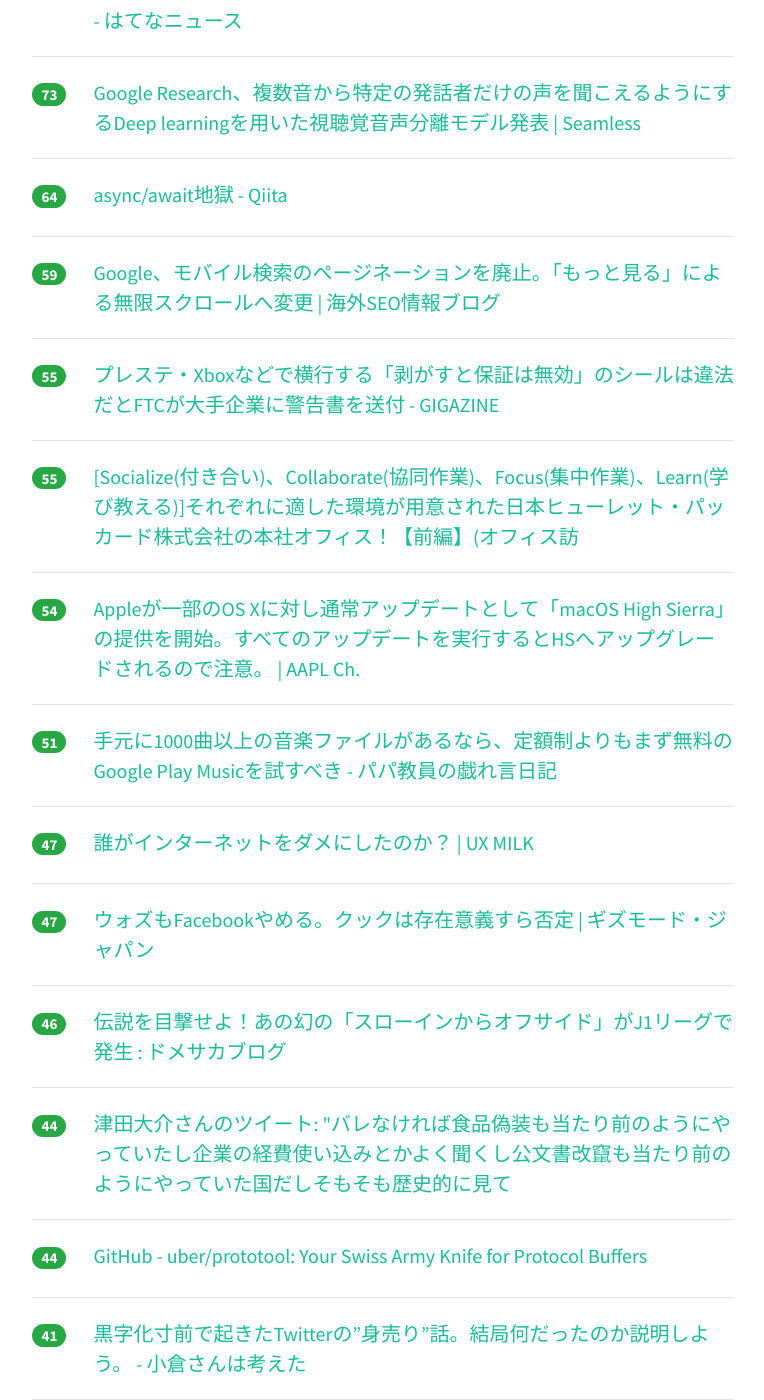
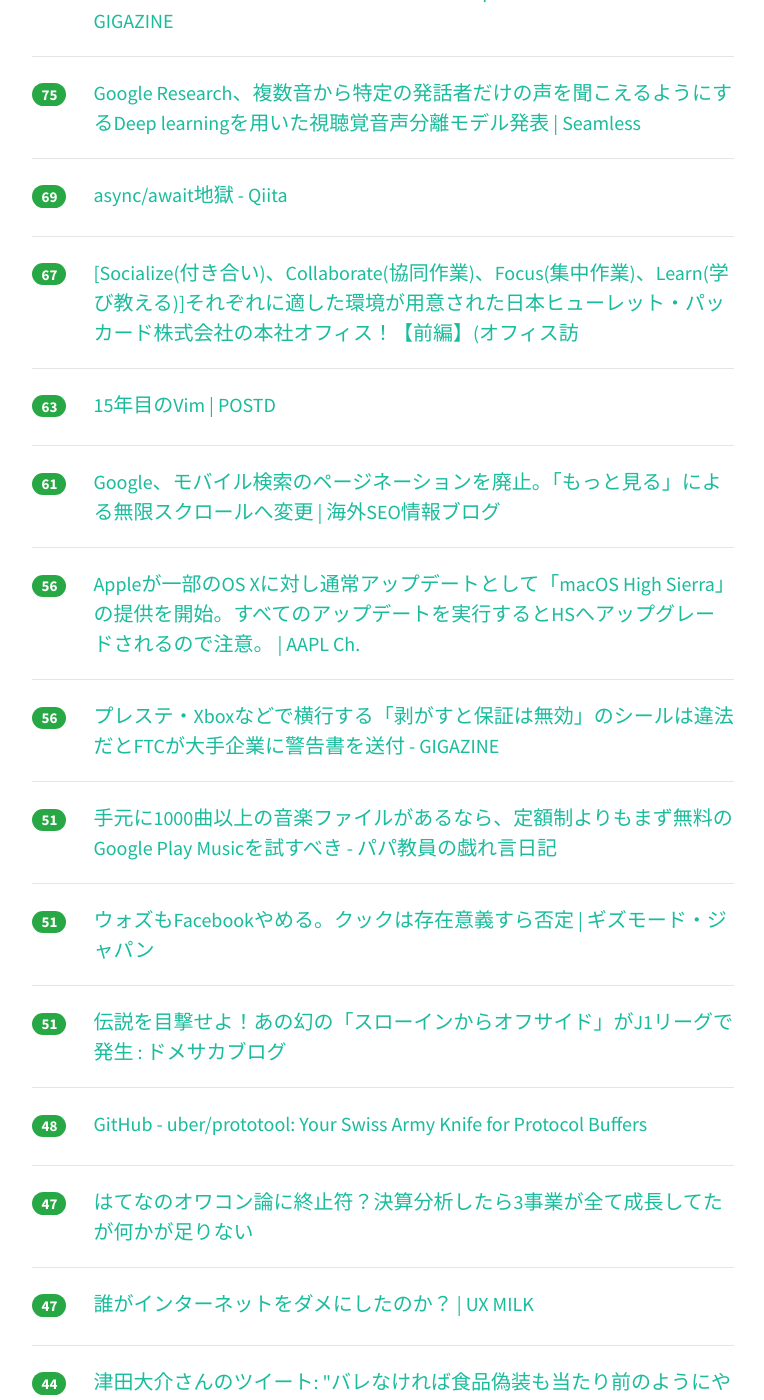
Before and after one commit to yatta47/hatena-matome-site, a Jekyll site: the page built from _posts/2018-04-12-hatena.md, in a window 1280 px wide and 1400 px high, scrolled down 1462 px. Shown: the whole window, without its empty margins (290-1054 px from the left). Built offline with Jekyll 4.4.1, drawn with Linux system fonts in a browser that asks for light colours; nearby versions of some CDN libraries; some of the changed text lies outside the part shown.

Commit message:
Updated 2018-04-12

```diff
--- a/_posts/2018-04-12-hatena.md
+++ b/_posts/2018-04-12-hatena.md
@@ -1,33 +1,33 @@
 ---
 layout: post
 title:  "2018-04-12 はてぶIT"
-date:   2018-04-12 22:02:14
+date:   2018-04-12 23:02:23
 tags: [it-hotentry]
 ---
-55 件のデータあり
+57 件のデータあり
 
 <hr><div class="row">
-<div class="col-1"><span class="badge badge-pill badge-success h2">579</span></div>
+<div class="col-1"><span class="badge badge-pill badge-success h2">589</span></div>
 <div class="col-11"><a href='http://www.publickey1.jp/blog/18/mozillawebassembly_studiocrustassemblyscriptide.html' target='_blank'>Mozillaが「WebAssembly Studio」発表。C/Rust/AssemblyScript対応のオンラインIDE － Publickey</a></div>
 </div>
 <hr>
 <div class="row">
-<div class="col-1"><span class="badge badge-pill badge-success h2">253</span></div>
+<div class="col-1"><span class="badge badge-pill badge-success h2">295</span></div>
+<div class="col-11"><a href='https://qiita.com/aoshirobo/items/32deb45cb8c8b87d65a4' target='_blank'>システムで「性別」の情報を扱う前に知っておくべきこと - Qiita</a></div>
+</div>
+<hr>
+<div class="row">
+<div class="col-1"><span class="badge badge-pill badge-success h2">258</span></div>
 <div class="col-11"><a href='http://lab.astamuse.co.jp/entry/2018/04/11/114500' target='_blank'>PWAの将来性についての考察 - astamuse Lab</a></div>
 </div>
 <hr>
 <div class="row">
-<div class="col-1"><span class="badge badge-pill badge-success h2">211</span></div>
+<div class="col-1"><span class="badge badge-pill badge-success h2">221</span></div>
 <div class="col-11"><a href='https://jp.techcrunch.com/2018/04/12/2018-04-11-google-sheets-gets-macros/' target='_blank'>Googleのスプレッドシートにマクロが来た――G Suiteツールにメジャーアップデート | TechCrunch Japan</a></div>
 </div>
 <hr>
 <div class="row">
-<div class="col-1"><span class="badge badge-pill badge-success h2">184</span></div>
-<div class="col-11"><a href='https://qiita.com/aoshirobo/items/32deb45cb8c8b87d65a4' target='_blank'>システムで「性別」の情報を扱う前に知っておくべきこと - Qiita</a></div>
-</div>
-<hr>
-<div class="row">
-<div class="col-1"><span class="badge badge-pill badge-success h2">157</span></div>
+<div class="col-1"><span class="badge badge-pill badge-success h2">167</span></div>
 <div class="col-11"><a href='http://studio-andy.hatenablog.com/entry/codesandbox-vue' target='_blank'>君は2クリックでVue appを立ち上げたことがあるか!!<CodeSandboxを世の中に広めなければと思った件> - Studio Andy</a></div>
 </div>
 <hr>
@@ -37,12 +37,12 @@ tags: [it-hotentry]
 </div>
 <hr>
 <div class="row">
-<div class="col-1"><span class="badge badge-pill badge-success h2">122</span></div>
+<div class="col-1"><span class="badge badge-pill badge-success h2">125</span></div>
 <div class="col-11"><a href='https://gigazine.net/news/20180412-html5-particle-develop/' target='_blank'>無料で商用利用も可能なパーティクル表現が作れるHTML5製のデザインツール「Particle Develop」 - GIGAZINE</a></div>
 </div>
 <hr>
 <div class="row">
-<div class="col-1"><span class="badge badge-pill badge-success h2">110</span></div>
+<div class="col-1"><span class="badge badge-pill badge-success h2">121</span></div>
 <div class="col-11"><a href='https://geek-out.jp/column/entry/2018/04/12/110000' target='_blank'>「なるんだ！」を実現する「逆算」のキャリア設計 ─ 野球エンジニアへの挑戦 - GeekOut</a></div>
 </div>
 <hr>
@@ -52,43 +52,48 @@ tags: [it-hotentry]
 </div>
 <hr>
 <div class="row">
+<div class="col-1"><span class="badge badge-pill badge-success h2">80</span></div>
+<div class="col-11"><a href='http://hatenanews.com/articles/2018/04/12/110000' target='_blank'>社員はほとんどエンジニア！ 東京・仙台・北九州・鯖江の4拠点で「エンジニアの幸せな働き方」を追求するメンバーズエッジの開発スタイル - はてなニュース</a></div>
+</div>
+<hr>
+<div class="row">
 <div class="col-1"><span class="badge badge-pill badge-success h2">76</span></div>
 <div class="col-11"><a href='https://gigazine.net/news/20180411-stripe-saas-formula/' target='_blank'>「なぜSaaSは世界中に広がるのか？」「SaaSの販売モデル」「SaaSの基本方程式」など成功に導くための方法をStripeがまとめて公開中 - GIGAZINE</a></div>
 </div>
 <hr>
 <div class="row">
-<div class="col-1"><span class="badge badge-pill badge-success h2">74</span></div>
-<div class="col-11"><a href='http://hatenanews.com/articles/2018/04/12/110000' target='_blank'>社員はほとんどエンジニア！ 東京・仙台・北九州・鯖江の4拠点で「エンジニアの幸せな働き方」を追求するメンバーズエッジの開発スタイル - はてなニュース</a></div>
-</div>
-<hr>
-<div class="row">
-<div class="col-1"><span class="badge badge-pill badge-success h2">73</span></div>
+<div class="col-1"><span class="badge badge-pill badge-success h2">75</span></div>
 <div class="col-11"><a href='https://shiropen.com/seamless-ai-google-looking-to-listen' target='_blank'>Google Research、複数音から特定の発話者だけの声を聞こえるようにするDeep learningを用いた視聴覚音声分離モデル発表 | Seamless</a></div>
 </div>
 <hr>
 <div class="row">
-<div class="col-1"><span class="badge badge-pill badge-success h2">64</span></div>
+<div class="col-1"><span class="badge badge-pill badge-success h2">69</span></div>
 <div class="col-11"><a href='https://qiita.com/rana_kualu/items/e6c5c0e4f60b0d18799d' target='_blank'>async/await地獄 - Qiita</a></div>
 </div>
 <hr>
 <div class="row">
-<div class="col-1"><span class="badge badge-pill badge-success h2">59</span></div>
+<div class="col-1"><span class="badge badge-pill badge-success h2">67</span></div>
+<div class="col-11"><a href='https://www.shigotoba.net/hpe_1708_1_zenpen.html' target='_blank'>[Socialize(付き合い)、Collaborate(協同作業)、Focus(集中作業)、Learn(学び教える)]それぞれに適した環境が用意された日本ヒューレット・パッカード株式会社の本社オフィス！【前編】(オフィス訪</a></div>
+</div>
+<hr>
+<div class="row">
+<div class="col-1"><span class="badge badge-pill badge-success h2">63</span></div>
+<div class="col-11"><a href='https://postd.cc/vim3/' target='_blank'>15年目のVim | POSTD</a></div>
+</div>
+<hr>
+<div class="row">
+<div class="col-1"><span class="badge badge-pill badge-success h2">61</span></div>
 <div class="col-11"><a href='https://www.suzukikenichi.com/blog/google-launches-a-new-more-results-button/' target='_blank'>Google、モバイル検索のページネーションを廃止。「もっと見る」による無限スクロールへ変更 | 海外SEO情報ブログ</a></div>
 </div>
 <hr>
 <div class="row">
-<div class="col-1"><span class="badge badge-pill badge-success h2">55</span></div>
-<div class="col-11"><a href='https://gigazine.net/news/20180412-warranty-void-sticker-bullshit/' target='_blank'>プレステ・Xboxなどで横行する「剥がすと保証は無効」のシールは違法だとFTCが大手企業に警告書を送付 - GIGAZINE</a></div>
+<div class="col-1"><span class="badge badge-pill badge-success h2">56</span></div>
+<div class="col-11"><a href='https://applech2.com/archives/20180412-apple-regular-update-high-sierra.html' target='_blank'>Appleが一部のOS Xに対し通常アップデートとして「macOS High Sierra」の提供を開始。すべてのアップデートを実行するとHSへアップグレードされるので注意。 | AAPL Ch.</a></div>
 </div>
 <hr>
 <div class="row">
-<div class="col-1"><span class="badge badge-pill badge-success h2">55</span></div>
-<div class="col-11"><a href='https://www.shigotoba.net/hpe_1708_1_zenpen.html' target='_blank'>[Socialize(付き合い)、Collaborate(協同作業)、Focus(集中作業)、Learn(学び教える)]それぞれに適した環境が用意された日本ヒューレット・パッカード株式会社の本社オフィス！【前編】(オフィス訪</a></div>
-</div>
-<hr>
-<div class="row">
-<div class="col-1"><span class="badge badge-pill badge-success h2">54</span></div>
-<div class="col-11"><a href='https://applech2.com/archives/20180412-apple-regular-update-high-sierra.html' target='_blank'>Appleが一部のOS Xに対し通常アップデートとして「macOS High Sierra」の提供を開始。すべてのアップデートを実行するとHSへアップグレードされるので注意。 | AAPL Ch.</a></div>
+<div class="col-1"><span class="badge badge-pill badge-success h2">56</span></div>
+<div class="col-11"><a href='https://gigazine.net/news/20180412-warranty-void-sticker-bullshit/' target='_blank'>プレステ・Xboxなどで横行する「剥がすと保証は無効」のシールは違法だとFTCが大手企業に警告書を送付 - GIGAZINE</a></div>
 </div>
 <hr>
 <div class="row">
@@ -97,18 +102,28 @@ tags: [it-hotentry]
 </div>
 <hr>
 <div class="row">
-<div class="col-1"><span class="badge badge-pill badge-success h2">47</span></div>
-<div class="col-11"><a href='http://uxmilk.jp/71247' target='_blank'>誰がインターネットをダメにしたのか？ | UX MILK</a></div>
+<div class="col-1"><span class="badge badge-pill badge-success h2">51</span></div>
+<div class="col-11"><a href='https://www.gizmodo.jp/2018/04/steve-wozniak-disable-his-facebook.html' target='_blank'>ウォズもFacebookやめる。クックは存在意義すら否定 | ギズモード・ジャパン</a></div>
+</div>
+<hr>
+<div class="row">
+<div class="col-1"><span class="badge badge-pill badge-success h2">51</span></div>
+<div class="col-11"><a href='http://blog.domesoccer.jp/archives/60100980.html' target='_blank'>伝説を目撃せよ！あの幻の「スローインからオフサイド」がJ1リーグで発生 : ドメサカブログ</a></div>
+</div>
+<hr>
+<div class="row">
+<div class="col-1"><span class="badge badge-pill badge-success h2">48</span></div>
+<div class="col-11"><a href='https://github.com/uber/prototool' target='_blank'>GitHub - uber/prototool: Your Swiss Army Knife for Protocol Buffers</a></div>
 </div>
 <hr>
 <div class="row">
 <div class="col-1"><span class="badge badge-pill badge-success h2">47</span></div>
-<div class="col-11"><a href='https://www.gizmodo.jp/2018/04/steve-wozniak-disable-his-facebook.html' target='_blank'>ウォズもFacebookやめる。クックは存在意義すら否定 | ギズモード・ジャパン</a></div>
+<div class="col-11"><a href='http://it-rush.com/hatena-owakon' target='_blank'>はてなのオワコン論に終止符？決算分析したら3事業が全て成長してたが何かが足りない</a></div>
 </div>
 <hr>
 <div class="row">
-<div class="col-1"><span class="badge badge-pill badge-success h2">46</span></div>
-<div class="col-11"><a href='http://blog.domesoccer.jp/archives/60100980.html' target='_blank'>伝説を目撃せよ！あの幻の「スローインからオフサイド」がJ1リーグで発生 : ドメサカブログ</a></div>
+<div class="col-1"><span class="badge badge-pill badge-success h2">47</span></div>
+<div class="col-11"><a href='http://uxmilk.jp/71247' target='_blank'>誰がインターネットをダメにしたのか？ | UX MILK</a></div>
 </div>
 <hr>
 <div class="row">
@@ -118,31 +133,21 @@ tags: [it-hotentry]
 <hr>
 <div class="row">
 <div class="col-1"><span class="badge badge-pill badge-success h2">44</span></div>
-<div class="col-11"><a href='https://github.com/uber/prototool' target='_blank'>GitHub - uber/prototool: Your Swiss Army Knife for Protocol Buffers</a></div>
+<div class="col-11"><a href='http://developers.gnavi.co.jp/entry/java-1' target='_blank'>FAXシステムをJavaでリプレイスしたら劇的性能UP - ぐるなびをちょっと良くするエンジニアブログ</a></div>
 </div>
 <hr>
 <div class="row">
-<div class="col-1"><span class="badge badge-pill badge-success h2">41</span></div>
+<div class="col-1"><span class="badge badge-pill badge-success h2">43</span></div>
+<div class="col-11"><a href='https://dev.classmethod.jp/cloud/aws/gdpr-on-aws/' target='_blank'>ヨーロッパにおけるデータ保護の基本と弊社ベルリンオフィスのGDPR対応の実際 ｜ Developers.IO</a></div>
+</div>
+<hr>
+<div class="row">
+<div class="col-1"><span class="badge badge-pill badge-success h2">42</span></div>
 <div class="col-11"><a href='http://www.ogura.blog/entry/2018/04/12/080654' target='_blank'>黒字化寸前で起きたTwitterの”身売り”話。結局何だったのか説明しよう。 - 小倉さんは考えた</a></div>
 </div>
 <hr>
 <div class="row">
-<div class="col-1"><span class="badge badge-pill badge-success h2">40</span></div>
-<div class="col-11"><a href='https://dev.classmethod.jp/cloud/aws/gdpr-on-aws/' target='_blank'>ヨーロッパにおけるデータ保護の基本と弊社ベルリンオフィスのGDPR対応の実際 ｜ Developers.IO</a></div>
-</div>
-<hr>
-<div class="row">
-<div class="col-1"><span class="badge badge-pill badge-success h2">40</span></div>
-<div class="col-11"><a href='http://it-rush.com/hatena-owakon' target='_blank'>はてなのオワコン論に終止符？決算分析したら3事業が全て成長してたが何かが足りない</a></div>
-</div>
-<hr>
-<div class="row">
-<div class="col-1"><span class="badge badge-pill badge-success h2">39</span></div>
-<div class="col-11"><a href='http://developers.gnavi.co.jp/entry/java-1' target='_blank'>FAXシステムをJavaでリプレイスしたら劇的性能UP - ぐるなびをちょっと良くするエンジニアブログ</a></div>
-</div>
-<hr>
-<div class="row">
-<div class="col-1"><span class="badge badge-pill badge-success h2">36</span></div>
+<div class="col-1"><span class="badge badge-pill badge-success h2">37</span></div>
 <div class="col-11"><a href='https://pc.watch.impress.co.jp/docs/column/ebook/1116548.html' target='_blank'>【山口真弘の電子書籍タッチアンドトライ】見開きの電子ペーパーで読める「全巻一冊 北斗の拳」 ～E Ink端末にコンテンツを組み合わせた「全巻一冊」シリーズ第1弾 - PC Watch</a></div>
 </div>
 <hr>
@@ -157,7 +162,7 @@ tags: [it-hotentry]
 </div>
 <hr>
 <div class="row">
-<div class="col-1"><span class="badge badge-pill badge-success h2">34</span></div>
+<div class="col-1"><span class="badge badge-pill badge-success h2">35</span></div>
 <div class="col-11"><a href='http://blog.livedoor.jp/k_urushima/archives/1839342.html' target='_blank'>自堕落な技術者の日記 : 最近の証明書の話題(2): CloudFlare DNS 1.1.1.1サイトのIPv6証明書 - livedoor Blog（ブログ）</a></div>
 </div>
 <hr>
@@ -167,12 +172,7 @@ tags: [it-hotentry]
 </div>
 <hr>
 <div class="row">
-<div class="col-1"><span class="badge badge-pill badge-success h2">31</span></div>
-<div class="col-11"><a href='https://postd.cc/vim3/' target='_blank'>15年目のVim | POSTD</a></div>
-</div>
-<hr>
-<div class="row">
-<div class="col-1"><span class="badge badge-pill badge-success h2">26</span></div>
+<div class="col-1"><span class="badge badge-pill badge-success h2">27</span></div>
 <div class="col-11"><a href='https://www.nikkei.com/article/DGXMZO29264270R10C18A4X11000/' target='_blank'>「自動ログイン」に注意　フェイスブック個人情報流出　　：日本経済新聞</a></div>
 </div>
 <hr>
@@ -187,8 +187,18 @@ tags: [it-hotentry]
 </div>
 <hr>
 <div class="row">
+<div class="col-1"><span class="badge badge-pill badge-success h2">24</span></div>
+<div class="col-11"><a href='http://twitter.com/tsuj/status/984089656147959808' target='_blank'>辻正浩 | Masahiro Tsujiさんのツイート: "漫画村ホームがDMCAで検索から除外されてハーレクイン社だけを称賛するのは違います。ホームに対するDMCA関係通報はこれまでも多く行われてきました</a></div>
+</div>
+<hr>
+<div class="row">
 <div class="col-1"><span class="badge badge-pill badge-success h2">23</span></div>
 <div class="col-11"><a href='http://www.wide.ad.jp/News/2018/20180411.html' target='_blank'>WIDE - 2018.04.11 News/Event - 漫画・アニメの海賊版サイトに関するWIDEプロジェクトの意見</a></div>
+</div>
+<hr>
+<div class="row">
+<div class="col-1"><span class="badge badge-pill badge-success h2">23</span></div>
+<div class="col-11"><a href='https://www.oreilly.co.jp/books/9784873118321/' target='_blank'>O'Reilly Japan - 実践 Deep Learning</a></div>
 </div>
 <hr>
 <div class="row">
@@ -198,7 +208,12 @@ tags: [it-hotentry]
 <hr>
 <div class="row">
 <div class="col-1"><span class="badge badge-pill badge-success h2">22</span></div>
-<div class="col-11"><a href='http://twitter.com/tsuj/status/984089656147959808' target='_blank'>辻正浩 | Masahiro Tsujiさんのツイート: "漫画村ホームがDMCAで検索から除外されてハーレクイン社だけを称賛するのは違います。ホームに対するDMCA関係通報はこれまでも多く行われてきました</a></div>
+<div class="col-11"><a href='https://news.yahoo.co.jp/byline/yamamotoichiro/20180412-00083900/' target='_blank'>2年縛りをやめさせたら4年縛りが生まれる携帯キャリア業界の不思議(山本一郎) - 個人 - Yahoo!ニュース</a></div>
+</div>
+<hr>
+<div class="row">
+<div class="col-1"><span class="badge badge-pill badge-success h2">21</span></div>
+<div class="col-11"><a href='https://japan.cnet.com/article/35117641/' target='_blank'>グーグル、カクテルパーティ効果を発揮するマシン--ビデオから特定話者の声だけ抽出 - CNET Japan</a></div>
 </div>
 <hr>
 <div class="row">
@@ -213,22 +228,22 @@ tags: [it-hotentry]
 <hr>
 <div class="row">
 <div class="col-1"><span class="badge badge-pill badge-success h2">20</span></div>
-<div class="col-11"><a href='https://www.oreilly.co.jp/books/9784873118321/' target='_blank'>O'Reilly Japan - 実践 Deep Learning</a></div>
-</div>
-<hr>
-<div class="row">
-<div class="col-1"><span class="badge badge-pill badge-success h2">20</span></div>
-<div class="col-11"><a href='https://japan.cnet.com/article/35117641/' target='_blank'>グーグル、カクテルパーティ効果を発揮するマシン--ビデオから特定話者の声だけ抽出 - CNET Japan</a></div>
-</div>
-<hr>
-<div class="row">
-<div class="col-1"><span class="badge badge-pill badge-success h2">20</span></div>
 <div class="col-11"><a href='https://gigazine.net/news/20180412-looking-to-listen-google/' target='_blank'>「複数の音が混ざった音声から特定の1人の声だけを抜き出す技術」をディープラーニングを用いてGoogleが開発 - GIGAZINE</a></div>
 </div>
 <hr>
 <div class="row">
 <div class="col-1"><span class="badge badge-pill badge-success h2">19</span></div>
 <div class="col-11"><a href='http://www.itmedia.co.jp/news/articles/1804/11/news115.html' target='_blank'>ローソン、客がスマホでセルフ決済　都内で実証実験 - ITmedia NEWS</a></div>
+</div>
+<hr>
+<div class="row">
+<div class="col-1"><span class="badge badge-pill badge-success h2">19</span></div>
+<div class="col-11"><a href='http://www.itmedia.co.jp/news/articles/1804/12/news077.html' target='_blank'>セックスワーカーのためのSNS「Switter」が急成長 - ITmedia NEWS</a></div>
+</div>
+<hr>
+<div class="row">
+<div class="col-1"><span class="badge badge-pill badge-success h2">19</span></div>
+<div class="col-11"><a href='https://anond.hatelabo.jp/20180412202036' target='_blank'>改心の出来だと思ったブコメにスターが1個しかついてない</a></div>
 </div>
 <hr>
 <div class="row">
@@ -247,18 +262,13 @@ tags: [it-hotentry]
 </div>
 <hr>
 <div class="row">
-<div class="col-1"><span class="badge badge-pill badge-success h2">16</span></div>
+<div class="col-1"><span class="badge badge-pill badge-success h2">17</span></div>
 <div class="col-11"><a href='http://jp.techcrunch.com/2018/04/12/2018-04-11-google-is-about-to-launch-a-gmail-web-redesign/' target='_blank'>Google、ウェブ版Gmailのデザインを刷新予定 | TechCrunch Japan</a></div>
 </div>
 <hr>
 <div class="row">
 <div class="col-1"><span class="badge badge-pill badge-success h2">16</span></div>
 <div class="col-11"><a href='http://ascii.jp/elem/000/001/661/1661748/' target='_blank'>ASCII.jp：DJI初の小型トイドローン「Tello」が即買いなほど凄かった</a></div>
-</div>
-<hr>
-<div class="row">
-<div class="col-1"><span class="badge badge-pill badge-success h2">16</span></div>
-<div class="col-11"><a href='http://www.itmedia.co.jp/news/articles/1804/12/news077.html' target='_blank'>セックスワーカーのためのSNS「Switter」が急成長 - ITmedia NEWS</a></div>
 </div>
 <hr>
 <div class="row">
```
